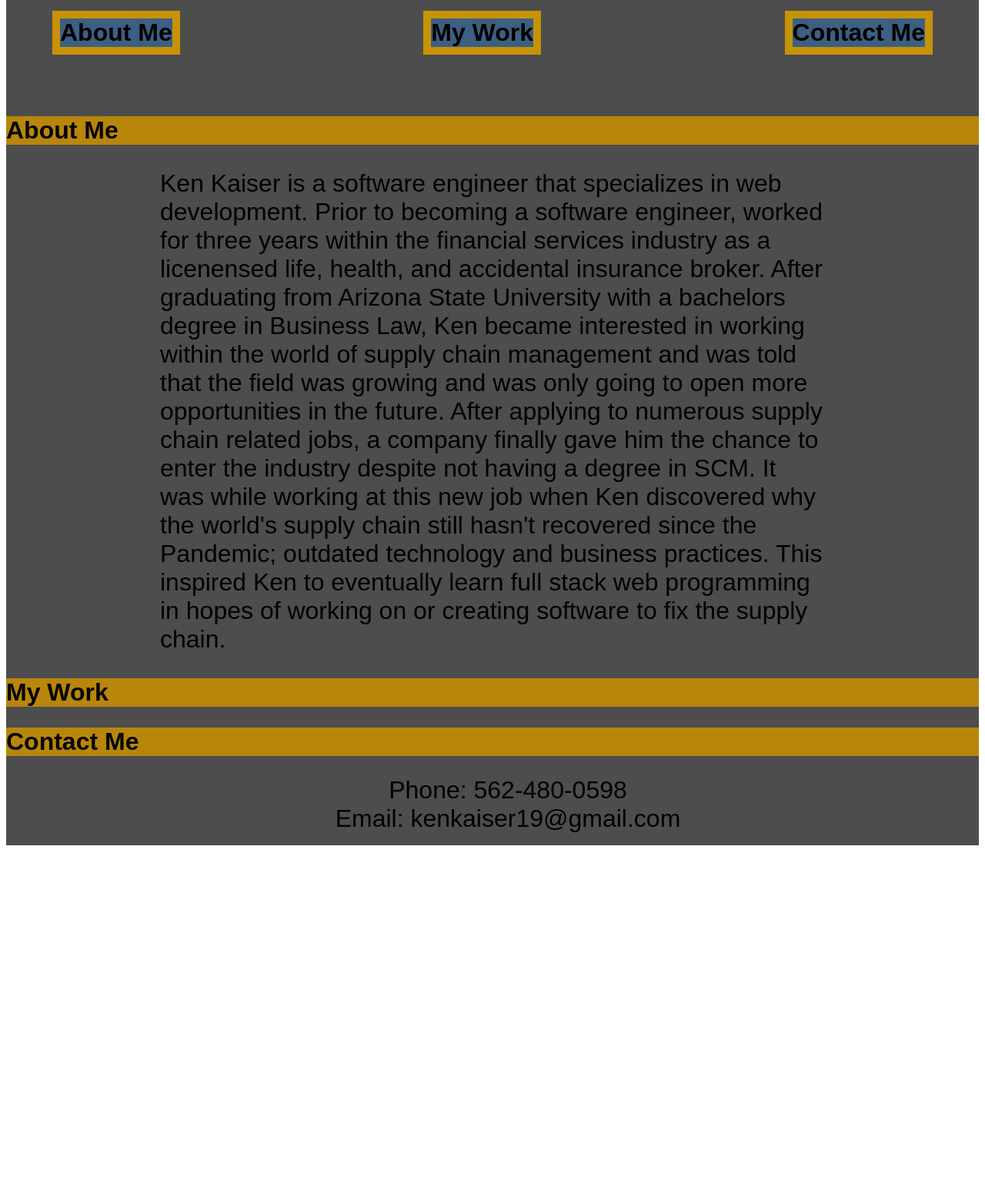
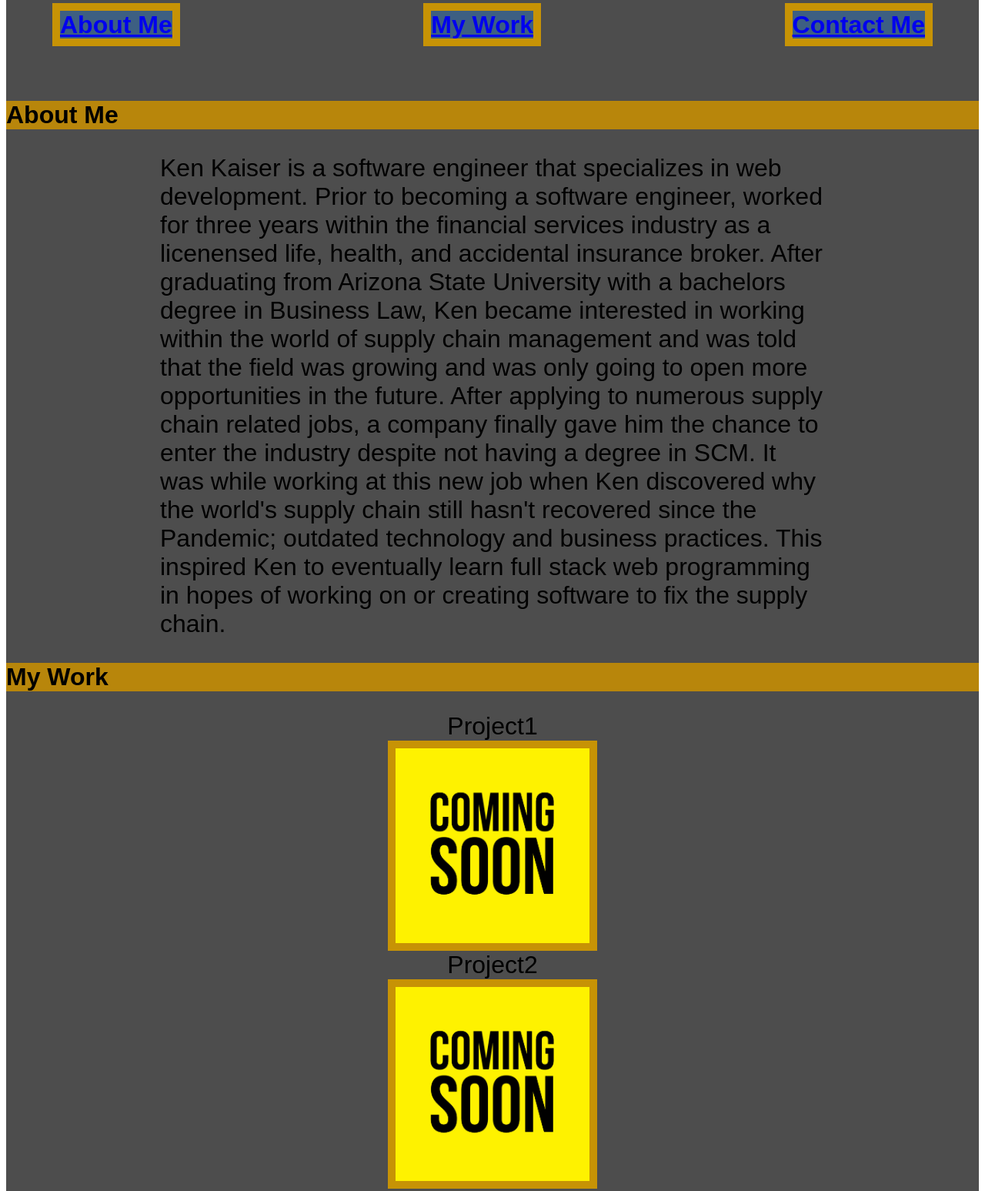
Before and after one commit to kkaiser101/portfolio, a plain HTML site: page index.html in a window 1280 px wide. Shown: the part 357-1904 px from the top of the page at 77% size. Before the commit the page ends 1463 px from the top, so only its background shows below. Drawn offline with Linux system fonts and the light colour scheme.

Commit message:
final-edits

```diff
--- a/assets/css/style.css
+++ b/assets/css/style.css
@@ -1,3 +1,11 @@
+html {
+    scroll-behavior: smooth;
+  }
+
+
+
+
+
 body{
     display:flex;
     flex-direction: column;
@@ -34,7 +42,26 @@ img{
     border: 10px solid rgb(199, 147, 5);
 }
 
-nav li{
+element{
+    display: flex;
+    justify-content: center;
+    margin-left: auto;
+    margin-right: auto;
+    font-family: sans-serif;
+    font-size: 200%;
+}
+
+element.Project1{
+    max-width: 400%;
+    display: block;
+    margin-left: 300px;
+    margin-right: 200px;
+    border: 10px solid rgb(199, 147, 5);
+
+}
+
+
+a{
     background-color: rgba(48, 110, 172, 0.562);
     border: 10px solid rgb(199, 147, 5);
 }
--- a/index.html
+++ b/index.html
@@ -17,9 +17,15 @@
             <section>Ken Kaiser</section>
             <nav>
                 <ul>
-                    <li>About Me</li>
-                    <li>My Work</li>
-                    <li>Contact Me</li>
+                    <li>
+                        <a href="#about-me">About Me</a>
+                    </li>
+                    <li>
+                        <a href="#my-work">My Work</a>
+                    </li>
+                    <li>
+                        <a href="#contact-me">Contact Me</a>
+                    </li>
                 </ul>
             </nav>
         </h1>
@@ -28,24 +34,46 @@
     <main>
         <section>
             <article>
+                <div id="about-me" class = "about-me">
                 <h2>About Me</h2>
                 <p>Ken Kaiser is a software engineer that specializes in web development. Prior to becoming a software engineer, worked for three years within the financial services industry as a licenensed life, health, and accidental insurance broker. After graduating from Arizona State University with a bachelors degree in Business Law, Ken became interested in working within the world of supply chain management and was told that the field was growing and was only going to open more opportunities in the future. After applying to numerous supply chain related jobs, a company finally gave him the chance to enter the industry despite not having a degree in SCM. It was while working at this new job when Ken discovered why the world's supply chain still hasn't recovered since the Pandemic; outdated technology and business practices. This inspired Ken to eventually learn full stack web programming in hopes of working on or creating software to fix the supply chain.</p>
+                </div>
             </article>
         </section>
 
         <section>
             <article>
+            <div id="my-work" class = "my-work">
                 <h2>My Work</h2>
+                <div class="Project 1">
+                    <element>Project1</element>
+                    <img src="./assets/comingsoonyellow.jpg" alt="coming soon">
+                </div>
+                <div class="Project 2">
+                    <element>Project2</element>
+                    <img src="./assets/comingsoonyellow.jpg" alt="coming soon">
+                </div>
+                <div class="Project 3">
+                    <element>Project3</element>
+                    <img src="./assets/comingsoonyellow.jpg" alt="coming soon">
+                </div>
+                <div class="Project 4">
+                    <element>Project4</element>
+                    <img src="./assets/comingsoonyellow.jpg" alt="coming soon">
+                </div>
+            </div>
             </article>
         </section>
 
         <section>
             <article>
+                <div id="contact-me" class = "contact-me">
                 <h2>Contact Me</h2>
                 <ul>
                     <li>Phone: 562-480-0598</li>
                     <li>Email: kenkaiser19@gmail.com</li>
                 </ul>
+                </div>
             </article>
         </section>
 
```
Also changed, not shown: assets/comingsoonyellow.jpg (added), 1 other file.
